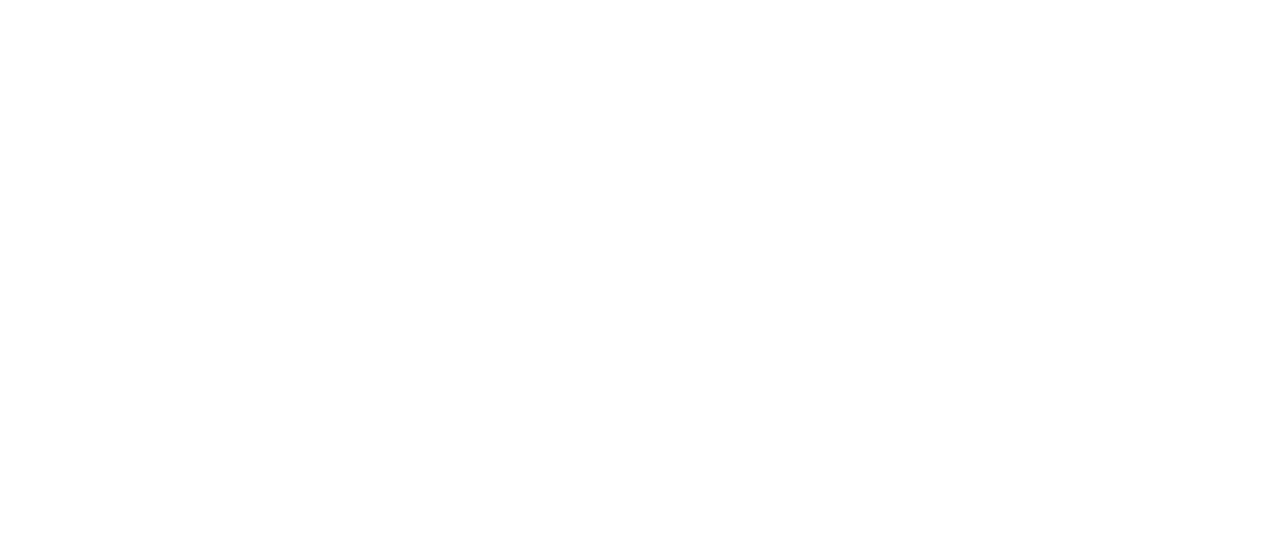
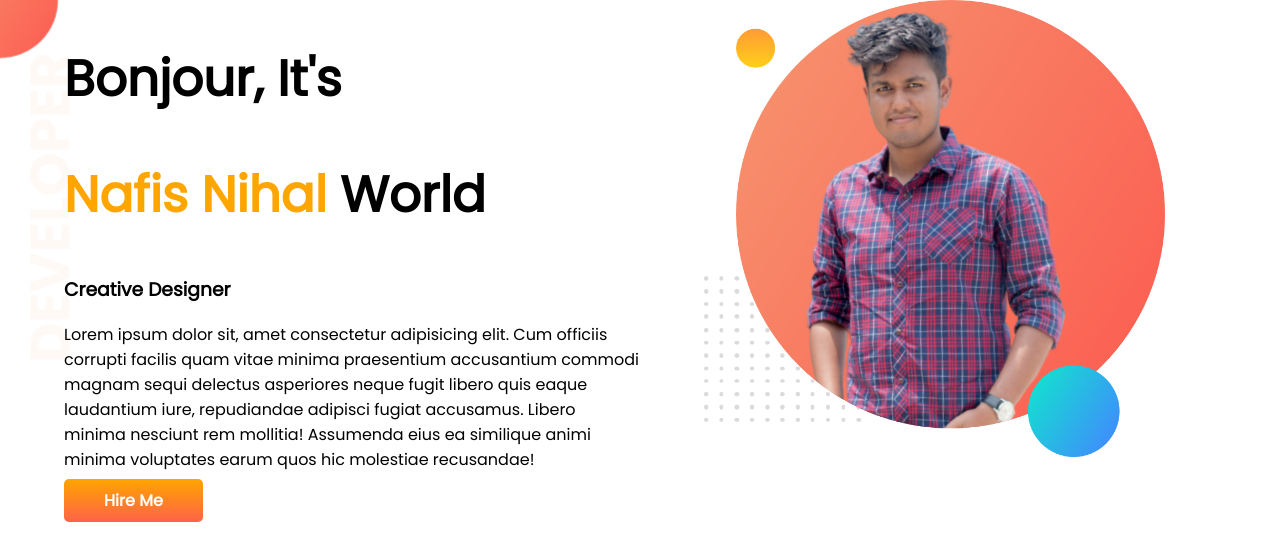
Before and after one commit to nafisnihal/portfolio, a plain HTML site: page index.html in a window 1280 px wide. Drawn offline with Linux system fonts and the light colour scheme.

Commit message:
top-banner

```diff
--- a/index.html
+++ b/index.html
@@ -5,9 +5,25 @@
     <meta http-equiv="X-UA-Compatible" content="IE=edge">
     <meta name="viewport" content="width=device-width, initial-scale=1.0">
     <title>Nafis Nihal Portfolio</title>
+    <link rel="preconnect" href="https://fonts.googleapis.com">
+    <link rel="preconnect" href="https://fonts.gstatic.com" crossorigin>
+    <link href="https://fonts.googleapis.com/css2?family=Poppins&display=swap" rel="stylesheet">
     <link rel="stylesheet" href="style.css">
 </head>
 <body>
+    <section class="top-banner">
+        <div class="half-width">
+            <h1>Bonjour, It's</h1>
+            <h1> <span class="name-color">Nafis Nihal</span> World<h1>
+            <h3>Creative Designer</h3>
+            <p>Lorem ipsum dolor sit, amet consectetur adipisicing elit. Cum officiis corrupti facilis quam vitae minima praesentium accusantium commodi magnam sequi delectus asperiores neque fugit libero quis eaque laudantium iure, repudiandae adipisci fugiat accusamus. Libero minima nesciunt rem mollitia! Assumenda eius ea similique animi minima voluptates earum quos hic molestiae recusandae!
+            </p>
+            <a class="link-button" target="_blank" href="https://www.linkedin.com/in/nafisnihal/">Hire Me</a>
+        </div>
+        <div class="half-width">
+            <img src="images/nihal-bg.png" alt="nihal-bg">
+        </div>
+    </section>
 
 </body>
 </html>
--- a/style.css
+++ b/style.css
@@ -0,0 +1,35 @@
+body{
+    font-family: 'Poppins', sans-serif;
+    margin: 0;
+}
+
+h1{
+    font-size: 50px;
+}
+.name-color{
+    color: orange;
+}
+section{
+    display: flex;
+}
+.half-width{
+    width: 50%;
+    padding-left: 5%;
+}
+
+.half-width img{
+    width: 80%;
+}
+.link-button{
+    text-decoration: none;
+    background-image: linear-gradient(orange, tomato);
+    color: white;
+    font-weight: 700;
+    padding: 10px 40px;
+    border-radius: 5px;
+}
+.top-banner{
+    background-image: url(images/top-banner.png);
+    background-repeat: no-repeat;
+
+}
```
Also changed, not shown: images/dream-bg.png (added), images/exp-bg.png (added), images/my-bg.png (added), images/my-bg2.png (added), images/nihal-bg.png (added), images/top-banner.png (added).
